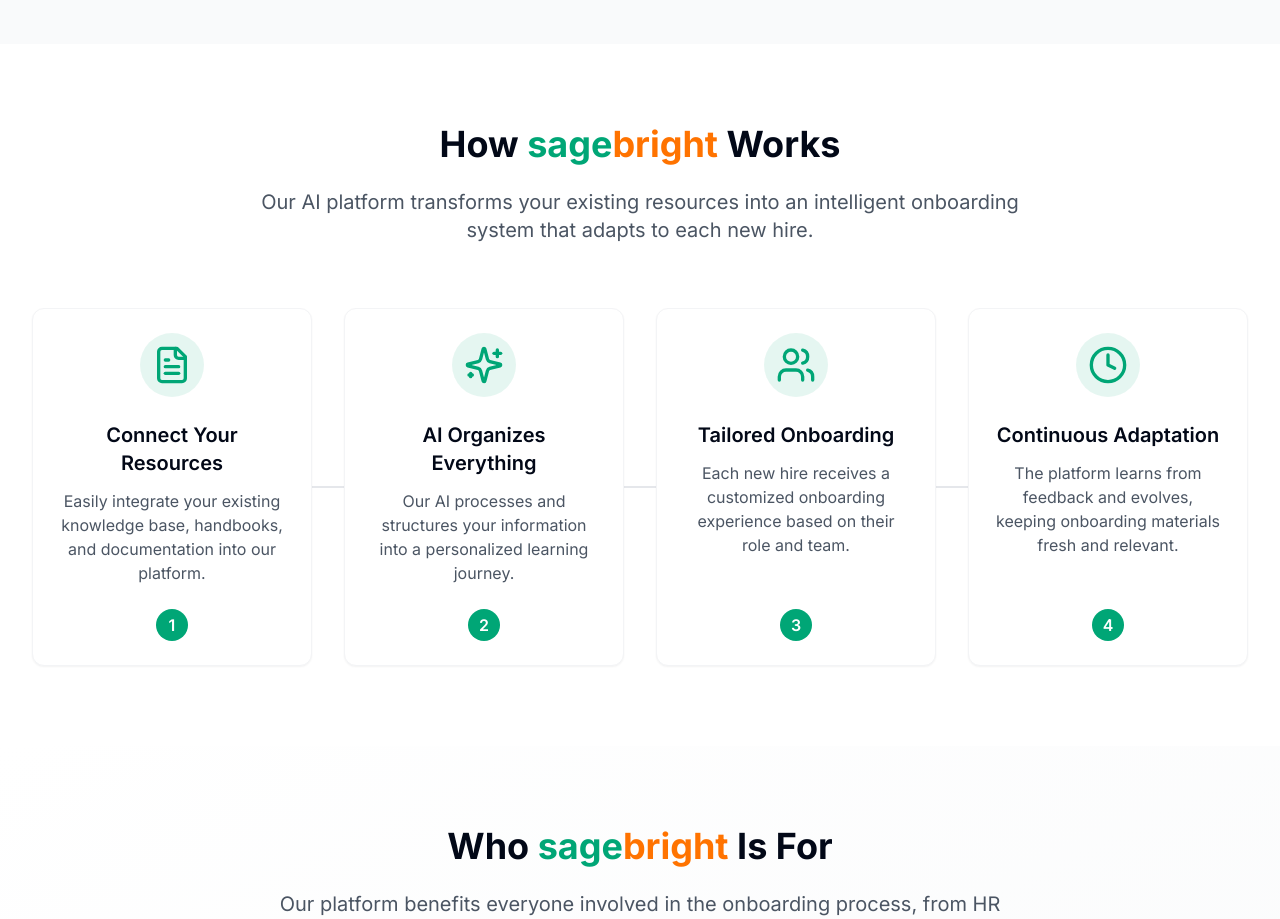
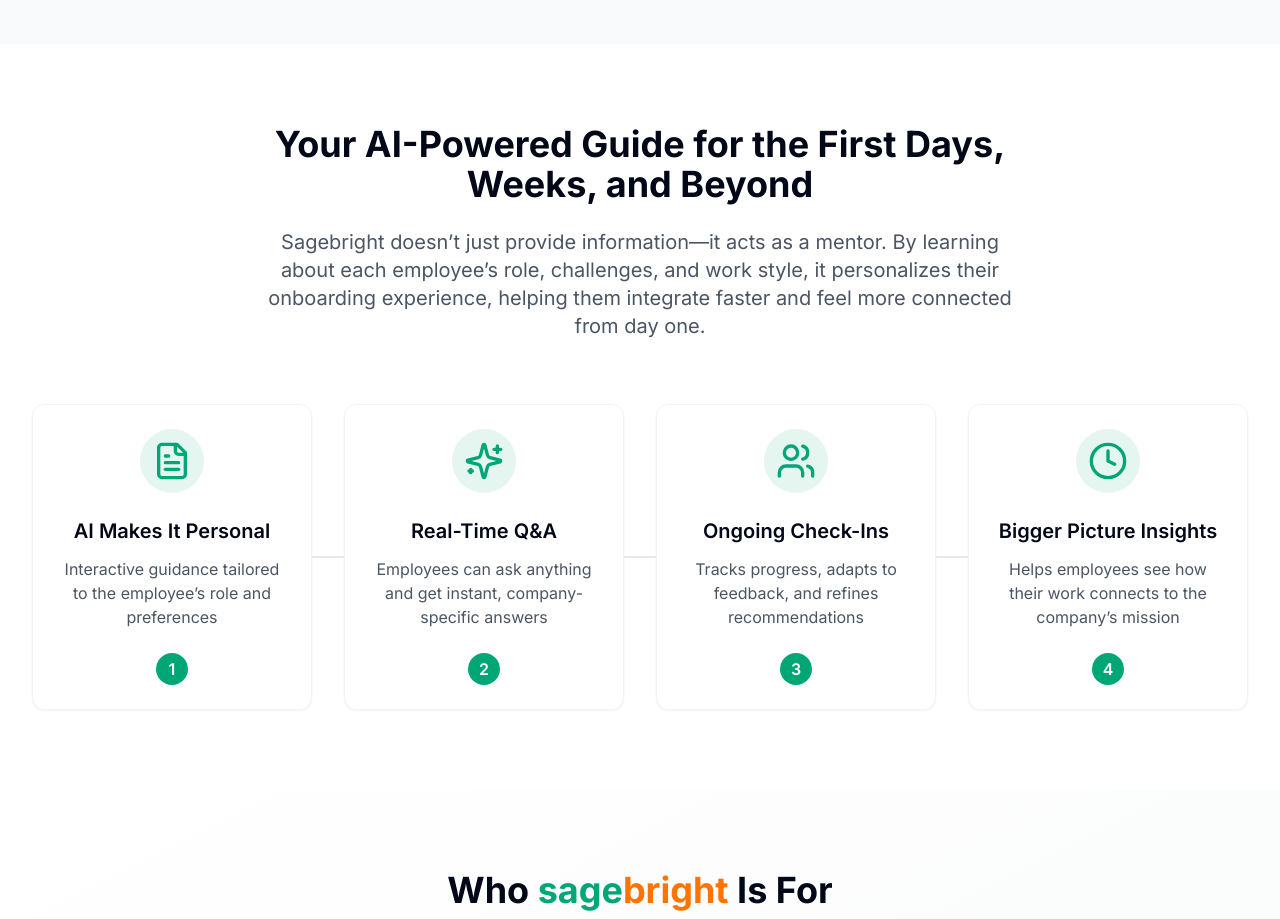
Before and after one commit to sagebright/sagebright-auth-update, a React (Vite) app: page / in a window 1280 px wide. Shown: the part 1880-2799 px from the top of the page. Built offline with nearby package versions, Linux system fonts and the light colour scheme.

Commit message:
Update HowSection.tsx

```diff
--- a/src/components/HowSection.tsx
+++ b/src/components/HowSection.tsx
@@ -6,23 +6,23 @@ const HowSection = () => {
   const steps = [
     {
       icon: <FileText className="h-10 w-10 text-sagebright-green" />,
-      title: "Connect Your Resources",
-      description: "Easily integrate your existing knowledge base, handbooks, and documentation into our platform."
+      title: "AI Makes It Personal",
+      description: "Interactive guidance tailored to the employee’s role and preferences"
     },
     {
       icon: <Sparkles className="h-10 w-10 text-sagebright-green" />,
-      title: "AI Organizes Everything",
-      description: "Our AI processes and structures your information into a personalized learning journey."
+      title: "Real-Time Q&A",
+      description: "Employees can ask anything and get instant, company-specific answers"
     },
     {
       icon: <Users className="h-10 w-10 text-sagebright-green" />,
-      title: "Tailored Onboarding",
-      description: "Each new hire receives a customized onboarding experience based on their role and team."
+      title: "Ongoing Check-Ins",
+      description: "Tracks progress, adapts to feedback, and refines recommendations"
     },
     {
       icon: <Clock className="h-10 w-10 text-sagebright-green" />,
-      title: "Continuous Adaptation",
-      description: "The platform learns from feedback and evolves, keeping onboarding materials fresh and relevant."
+      title: "Bigger Picture Insights",
+      description: "Helps employees see how their work connects to the company’s mission"
     }
   ];
 
@@ -31,12 +31,10 @@ const HowSection = () => {
       <div className="container mx-auto px-4 sm:px-6 lg:px-8">
         <div className="max-w-3xl mx-auto text-center mb-16">
           <h2 className="text-3xl md:text-4xl font-bold mb-6">
-            How{" "}
-            <span className="text-sagebright-green">sage</span>
-            <span className="text-sagebright-gold">bright</span> Works
+            Your AI-Powered Guide for the First Days, Weeks, and Beyond
           </h2>
           <p className="text-xl text-gray-600">
-            Our AI platform transforms your existing resources into an intelligent onboarding system that adapts to each new hire.
+          Sagebright doesn’t just provide information—it acts as a mentor. By learning about each employee’s role, challenges, and work style, it personalizes their onboarding experience, helping them integrate faster and feel more connected from day one.
           </p>
         </div>
 
```
